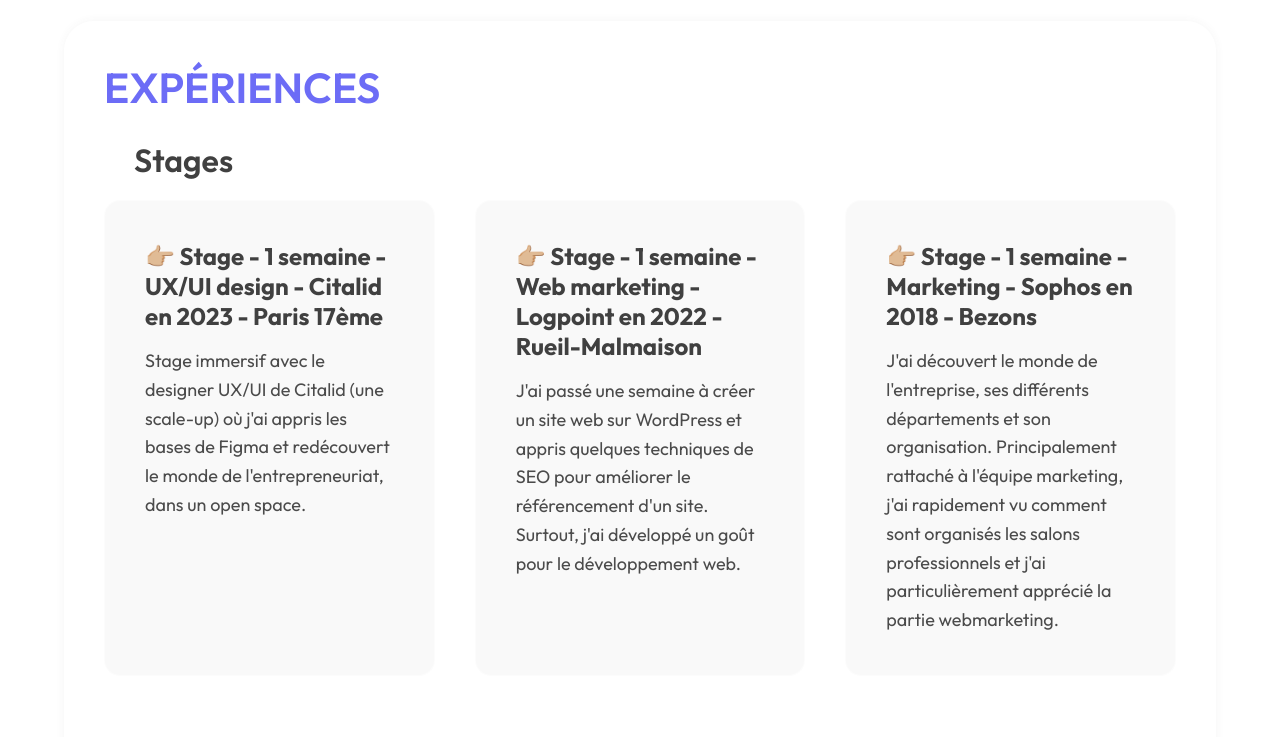
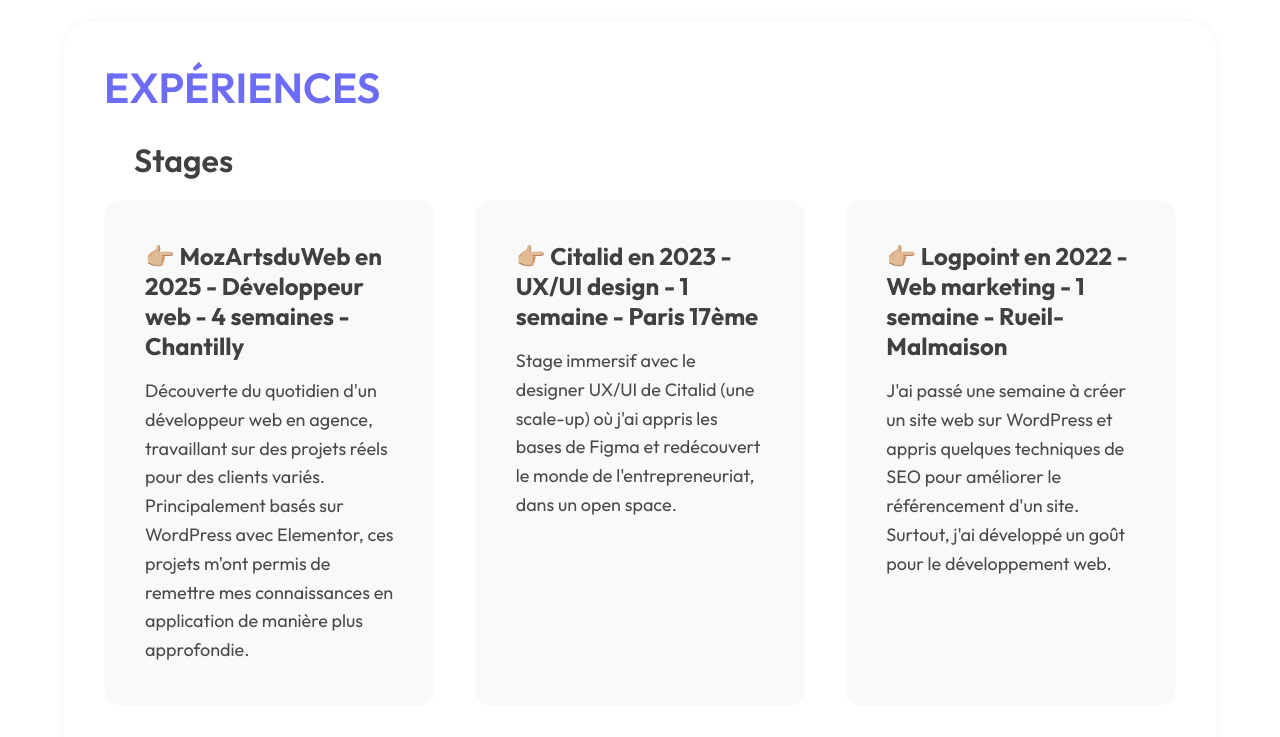
Before and after one commit to mathis-vosgien/portfolio-v3, a PHP site: page / in a window 1280 px wide. Shown: the part 3334-4071 px from the top of the page. Run offline with PHP 8.4, Linux system fonts and the light colour scheme.

Commit message:
Update index.php

```diff
--- a/index.php
+++ b/index.php
@@ -336,15 +336,19 @@
             <h2 class="title">Stages</h2>
             <div class="info">
                 <div class="stage-item">
-                    <h2>&#128073;&#127996; Stage - 1 semaine - UX/UI design - Citalid en 2023 - Paris 17ème</h2>
+                    <h2>&#128073;&#127996; MozArtsduWeb en 2025 - Développeur web - 4 semaines - Chantilly</h2>
+                    <p>Découverte du quotidien d'un développeur web en agence, travaillant sur des projets réels pour des clients variés. Principalement basés sur WordPress avec Elementor, ces projets m'ont permis de remettre mes connaissances en application de manière plus approfondie. </p>
+                </div>
+                <div class="stage-item">
+                    <h2>&#128073;&#127996; Citalid en 2023 - UX/UI design - 1 semaine - Paris 17ème</h2>
                     <p>Stage immersif avec le designer UX/UI de Citalid (une scale-up) où j'ai appris les bases de Figma et redécouvert le monde de l'entrepreneuriat, dans un open space.</p>
                 </div>
                 <div class="stage-item">
-                    <h2>&#128073;&#127996; Stage - 1 semaine - Web marketing - Logpoint en 2022 - Rueil-Malmaison</h2>
+                    <h2>&#128073;&#127996; Logpoint en 2022 - Web marketing - 1 semaine - Rueil-Malmaison</h2>
                     <p>J'ai passé une semaine à créer un site web sur WordPress et appris quelques techniques de SEO pour améliorer le référencement d'un site. Surtout, j'ai développé un goût pour le développement web.</p>
                 </div>
                 <div class="stage-item">
-                    <h2>&#128073;&#127996; Stage - 1 semaine - Marketing - Sophos en 2018 - Bezons</h2>
+                    <h2>&#128073;&#127996; Sophos en 2018 - Marketing - 1 semaine - Bezons</h2>
                     <p>J'ai découvert le monde de l'entreprise, ses différents départements et son organisation. Principalement rattaché à l'équipe marketing, j'ai rapidement vu comment sont organisés les salons professionnels et j'ai particulièrement apprécié la partie webmarketing.</p>
                 </div>
             </div>
```
